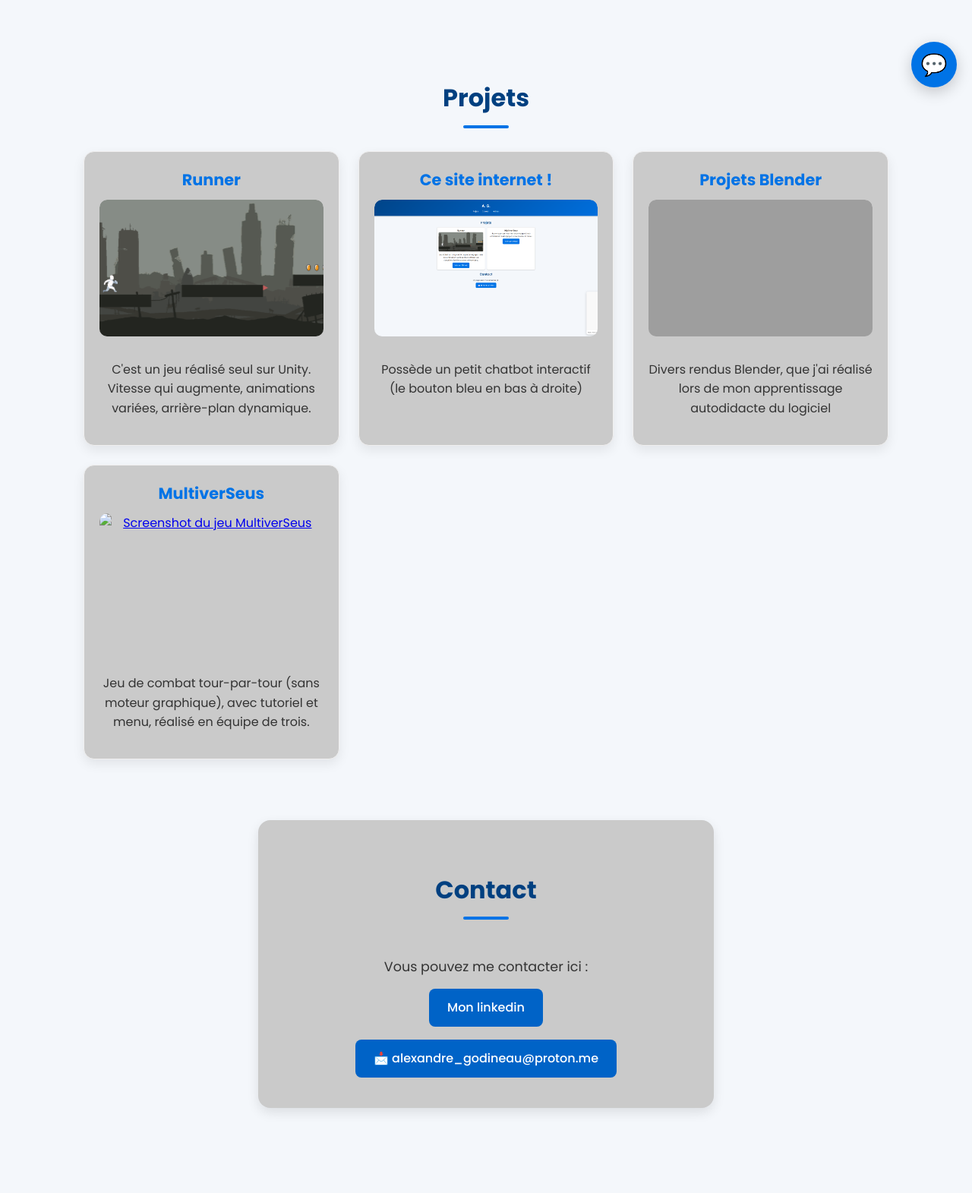
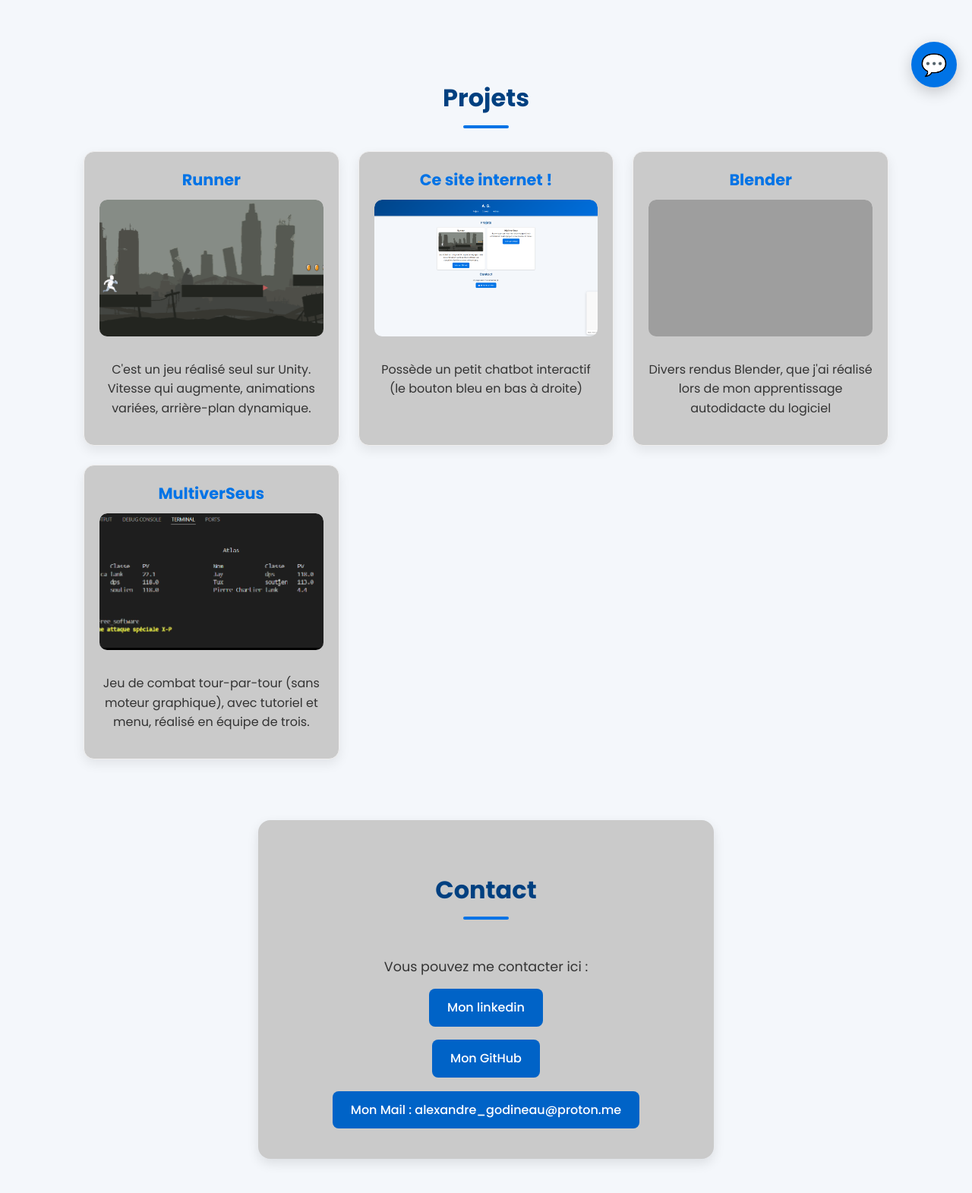
Before and after one commit to Alegodix/portfolio_chatbot, a website: page index.html in a window 1280 px wide. Shown: the part 665-2236 px from the top of the page at 76% size. Before the commit the page ends 2174 px from the top, so only its background shows below. Drawn offline with Linux system fonts and the light colour scheme; grey boxes are pictures that could not be loaded.

Commit message:
ajout images multiverseus + bouton github

```diff
--- a/index.html
+++ b/index.html
@@ -64,7 +64,7 @@
       </div>
 
       <div class="projet-card">
-        <h3>Projets Blender</h3>
+        <h3>Blender</h3>
         <div class="project-image-wrapper">
           <a href="Projets/Blender.html" aria-label="Ouvrir le site du portfolio">
             <img src="Images/23_phareFinal.png" alt="Rendu Blender" />
@@ -78,7 +78,7 @@
         <h3>MultiverSeus</h3>
         <div class="project-image-wrapper">
           <a href="Projets/multiverseus.html" aria-label="Ouvrir le site du portfolio">
-            <img src="Images/MultiverSeus_Screenshot1.png" alt="Screenshot du jeu MultiverSeus" />
+            <img src="Images/MultiverSeus_Screenshot.png" alt="Screenshot du jeu MultiverSeus" />
             <div class="overlay">Voir le projet en détail</div>
           </a>
         </div>
@@ -94,7 +94,8 @@
     <h2>Contact</h2>
     <p>Vous pouvez me contacter ici :</p>
     <a class="btn" href="https://www.linkedin.com/in/alexandre-godineau-413329305/">Mon linkedin</a> <p></p>
-    <a class="btn" href="mailto:alexandre_godineau@proton.me">📩 alexandre_godineau@proton.me</a>
+    <a class="btn" href="https://github.com/Alegodix">Mon GitHub</a> <p></p>
+    <a class="btn" href="mailto:alexandre_godineau@proton.me">Mon Mail : alexandre_godineau@proton.me</a>
   </section>
 </main>
 
```
Also changed, not shown: Projets/multiverseus.html (+7 -1 lines), Images/MultiverSeus_Screenshot.png (added).
